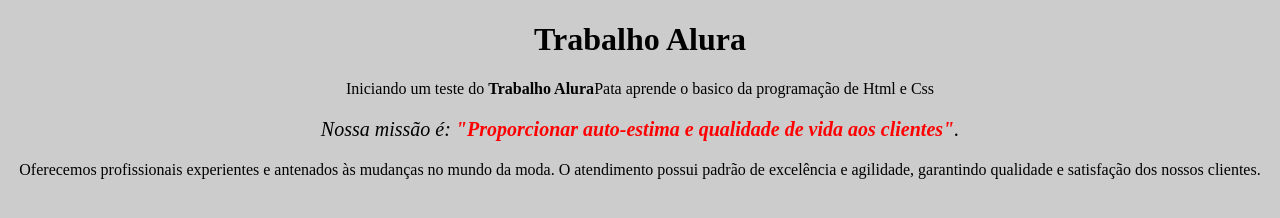
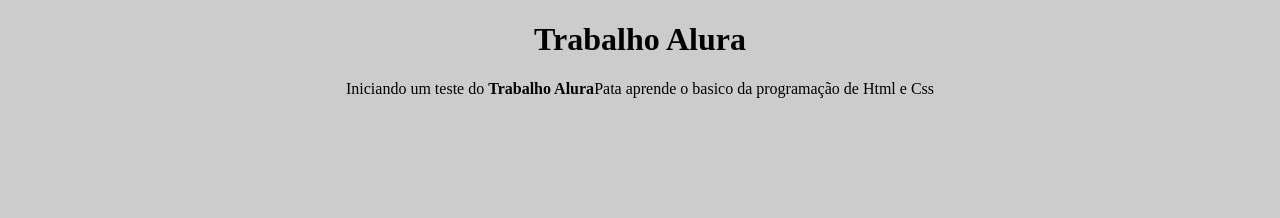
Before and after one commit to guaxinin00/guaxinin00, a plain HTML site: page index.html in a window 1280 px wide. Drawn offline with Linux system fonts and the light colour scheme.

Commit message:
Update index.html
Signed-off-by: guaxinin00 <105215218+guaxinin00@users.noreply.github.com>

```diff
--- a/index.html
+++ b/index.html
@@ -10,10 +10,5 @@
         <h1 style="text-align: center">Trabalho Alura</h1>
 
         <p>Iniciando um teste do <strong>Trabalho Alura</strong>Pata aprende o basico da programação de Html e Css</p>
-
-        <p style="font-size: 20px"><em>Nossa missão é: <strong>"Proporcionar auto-estima e qualidade de vida aos clientes"</strong>.</em></p>
-
-        <p>Oferecemos profissionais experientes e antenados às mudanças no mundo da moda.
-        O atendimento possui padrão de excelência e agilidade, garantindo qualidade e satisfação dos nossos clientes.</p>
     </body>
 </html>
```
